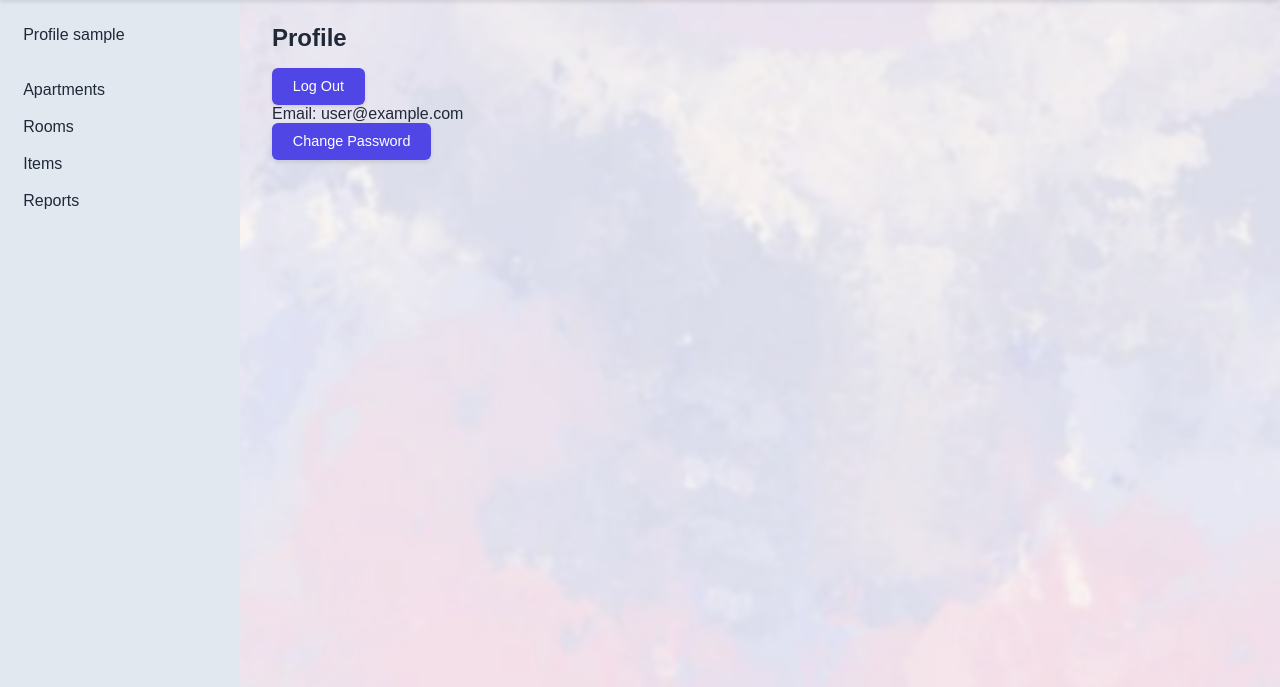
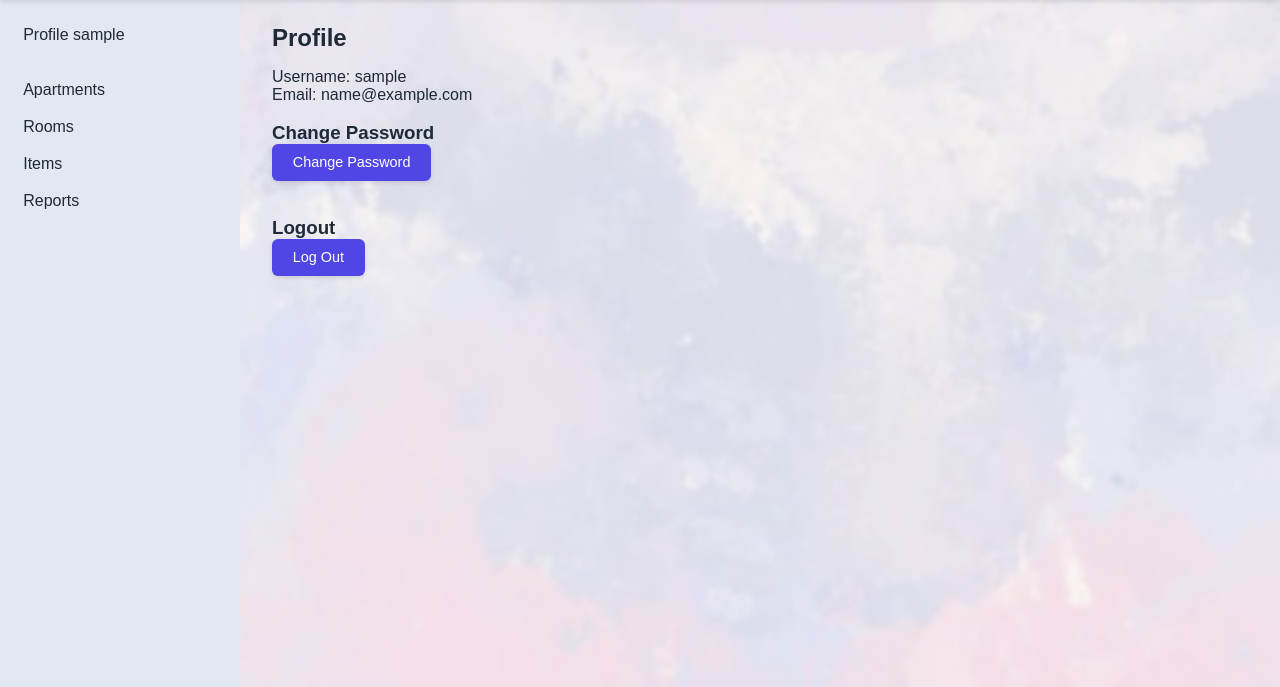
Before and after one commit to b4oody/house_inventory, a Django app: page /home/profile/1/ in a window 1280 px wide. Shown: the part 64-751 px from the top of the page. Run offline with Django 5.2, Linux system fonts and the light colour scheme; tables that the repository leaves empty hold one stand-in row (values such as "Sample post").

Commit message:
feat: add change password

```diff
--- a/house_core/urls.py
+++ b/house_core/urls.py
@@ -21,13 +21,14 @@ from house_core.views import (
     report_page_view,
     CreateTagView,
     CreateCategoryView,
+    ChangePasswordView
 )
 
 urlpatterns = [
 
     path("", include("django.contrib.auth.urls")),
     path("registration/", UserRegistrationView.as_view(), name="registration"),
-
+    path("profile/change-password/", ChangePasswordView.as_view(), name="change_password"),
     path("home/profile/<int:pk>/", ProfilePageView.as_view(), name="profile_view"),
     path("home/reports/", report_page_view, name="reports_view"),
 
--- a/house_core/views.py
+++ b/house_core/views.py
@@ -2,7 +2,9 @@ from decimal import Decimal
 
 from django.contrib.auth import login
 from django.contrib.auth.decorators import login_required
+from django.contrib.auth.forms import PasswordChangeForm
 from django.contrib.auth.mixins import LoginRequiredMixin
+from django.contrib.auth.views import PasswordChangeView
 from django.core.paginator import Paginator
 from django.db.models import Sum, Count, Q
 from django.http import HttpResponse, HttpRequest
@@ -351,3 +353,9 @@ def all_rooms_page_view(request: HttpRequest) -> HttpResponse:
         "rooms/rooms.html",
         context=context
     )
+
+
+class ChangePasswordView(PasswordChangeView):
+    form_class = PasswordChangeForm
+    success_url = reverse_lazy("house_core:apartments_view")
+    template_name = "profile/change_password.html"
--- a/templates/profile/profile.html
+++ b/templates/profile/profile.html
@@ -8,11 +8,23 @@
 {% block content %}
   <main>
     <h1>Profile</h1>
-    <form action="{% url 'house_core:logout' %}" method="post">
-      {% csrf_token %}
-      <button class="btn" type="submit">Log Out</button>
-    </form>
-    <p>Email: user@example.com</p>
-    <a class="btn" href="#">Change Password</a>
+    <p>Username: {{ user.username }}</p>
+    <p>Email: {{ user.email }}</p>
+    <br>
+
+    <div>
+      <h3>Change Password</h3>
+      <a class="btn" href="{% url 'house_core:change_password' %}">Change Password</a>
+    </div>
+    <br>
+    <br>
+    <div>
+      <h3>Logout</h3>
+      <form action="{% url 'house_core:logout' %}" method="post">
+        {% csrf_token %}
+        <button class="btn" type="submit">Log Out</button>
+      </form>
+    </div>
   </main>
+
 {% endblock %}
```
Also changed, not shown: house_core/forms.py (+7 -0 lines), templates/profile/change_password.html (added, +10 -0 lines).
